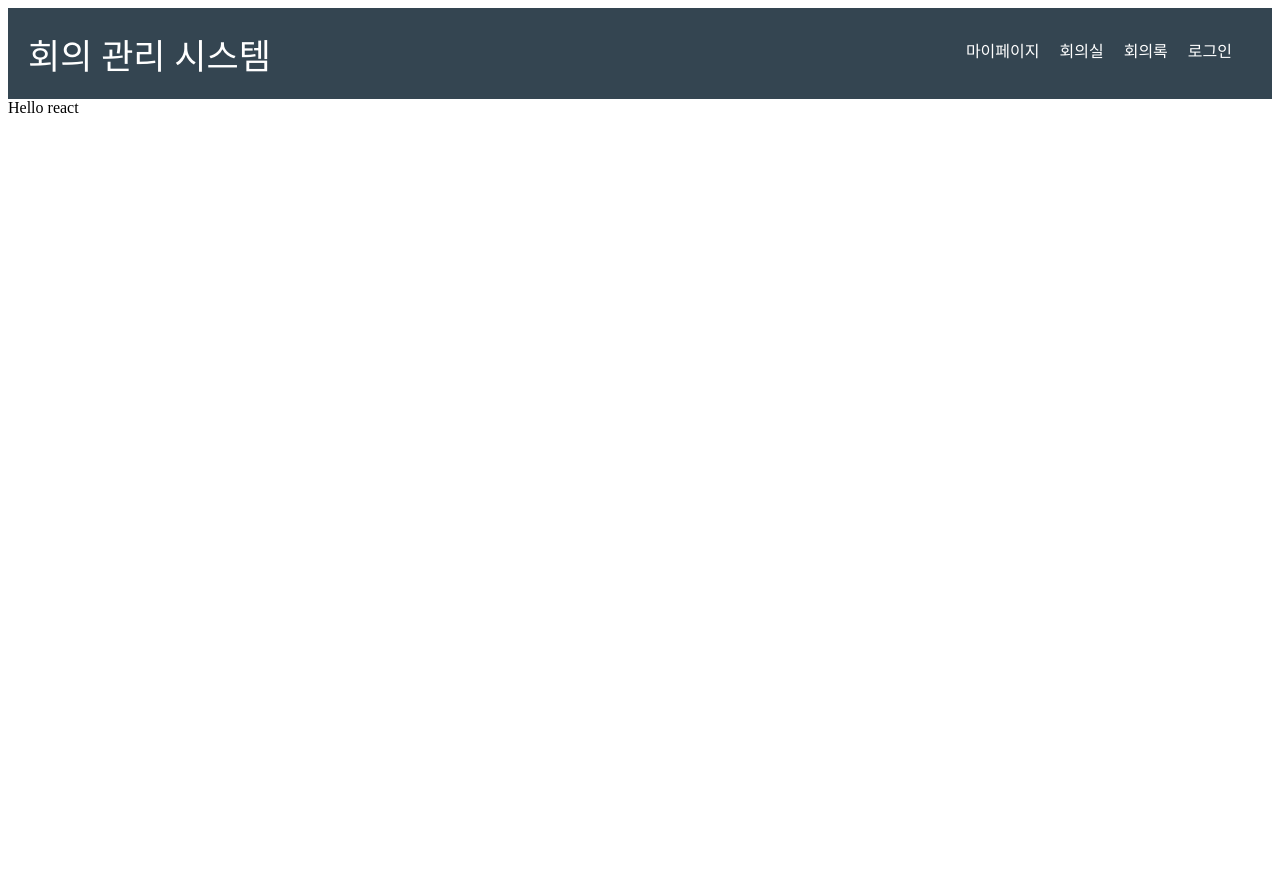
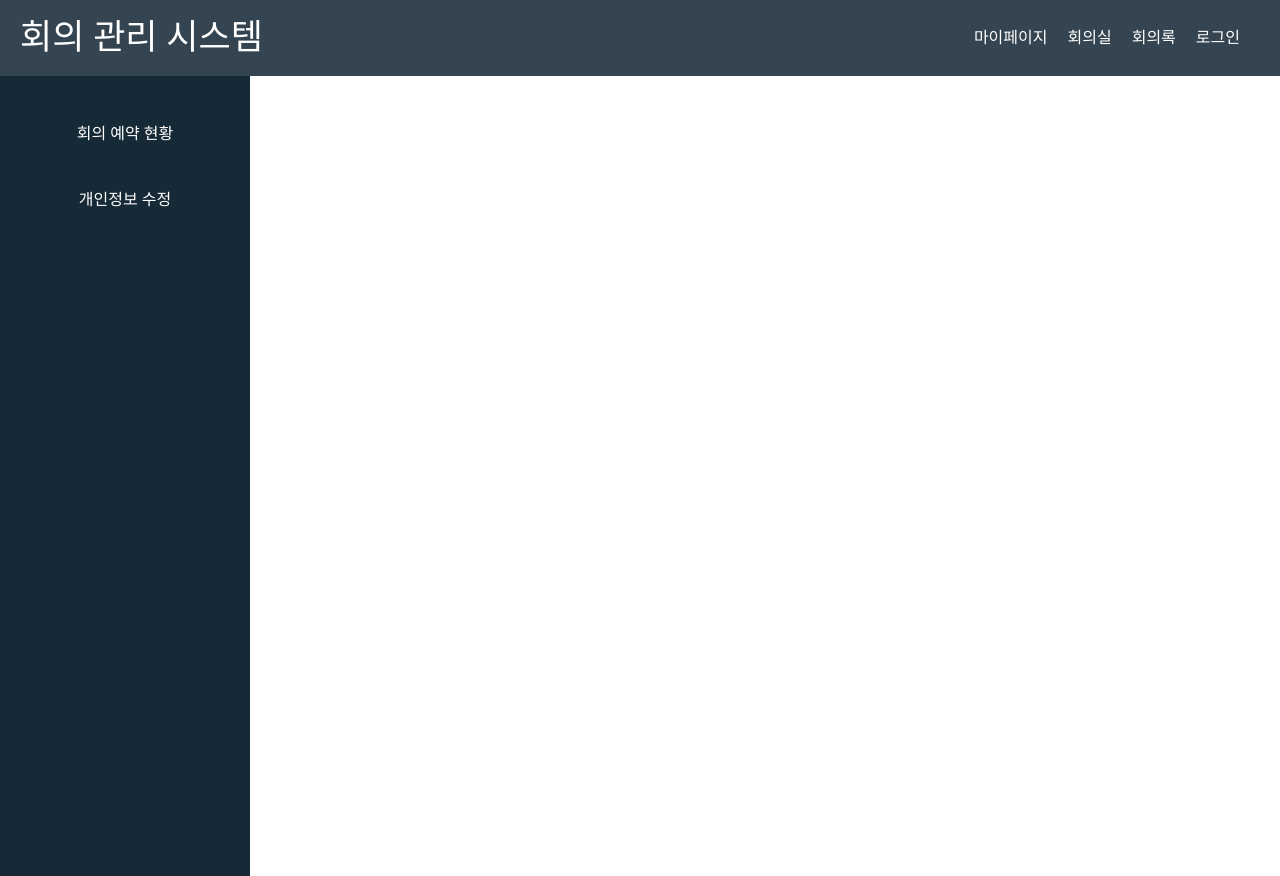
Before and after one commit to hjang212/mypage, a React (Create React App) app: page / in a window 1280 px wide. Before the commit the page ends 800 px from the top, so only its background shows below. Built offline with nearby package versions, Linux system fonts and the light colour scheme.

Commit message:
fourth commit w/ sidebar

```diff
--- a/src/App.js
+++ b/src/App.js
@@ -1,10 +1,12 @@
-import Header from "./components/Header"
-
+import GlobalStyle from "./components/GlobalStyles";
+import Header from "./components/Header";
+import SideBar from "./components/SideBar";
 function App() {
   return (
     <>
+      <GlobalStyle />
       <Header />
-      Hello react
+      <SideBar />
     </>
   );
 }
--- /dev/null
+++ b/src/components/GlobalStyles.js
@@ -0,0 +1,37 @@
+import { createGlobalStyle } from "styled-components";
+import reset from "styled-reset";
+
+const GlobalStyle = createGlobalStyle`  ${reset}
+* {
+  box-sizing: border-box;
+  margin: 0;
+}
+
+body {
+  color : black;
+  background-color: white;
+}
+
+a {
+  color: inherit;
+  text-decoration: none;
+}
+
+button:focus,
+button:active,
+input:focus,
+input:active,
+textarea:focus,
+textarea:active {
+  outline: none;
+  box-shadow: none;
+}
+
+ul,
+ol,
+li {
+  list-style-type: none;
+  padding: 0;
+  margin: 0;
+}`;
+export default GlobalStyle;
--- /dev/null
+++ b/src/components/SideBar.js
@@ -0,0 +1,31 @@
+import styled from "styled-components";
+const MainContainer = styled.div`
+  position: absolute;
+  background-color: #162936;
+  height: 100vh;
+  width: 250px;
+  color: #fff;
+`;
+const SubContainer = styled.div`
+  text-align: center;
+`;
+const Ul = styled.ul``;
+const Li = styled.li`
+  margin-top: 50px;
+`;
+const SideBar = () => {
+  return (
+    <>
+      <MainContainer>
+        <SubContainer>
+          <Ul>
+            <Li>회의 예약 현황</Li>
+            <Li>개인정보 수정</Li>
+          </Ul>
+        </SubContainer>
+      </MainContainer>
+    </>
+  );
+};
+
+export default SideBar;
```
Also changed, not shown: src/components/Header.js (+8 -18 lines).
